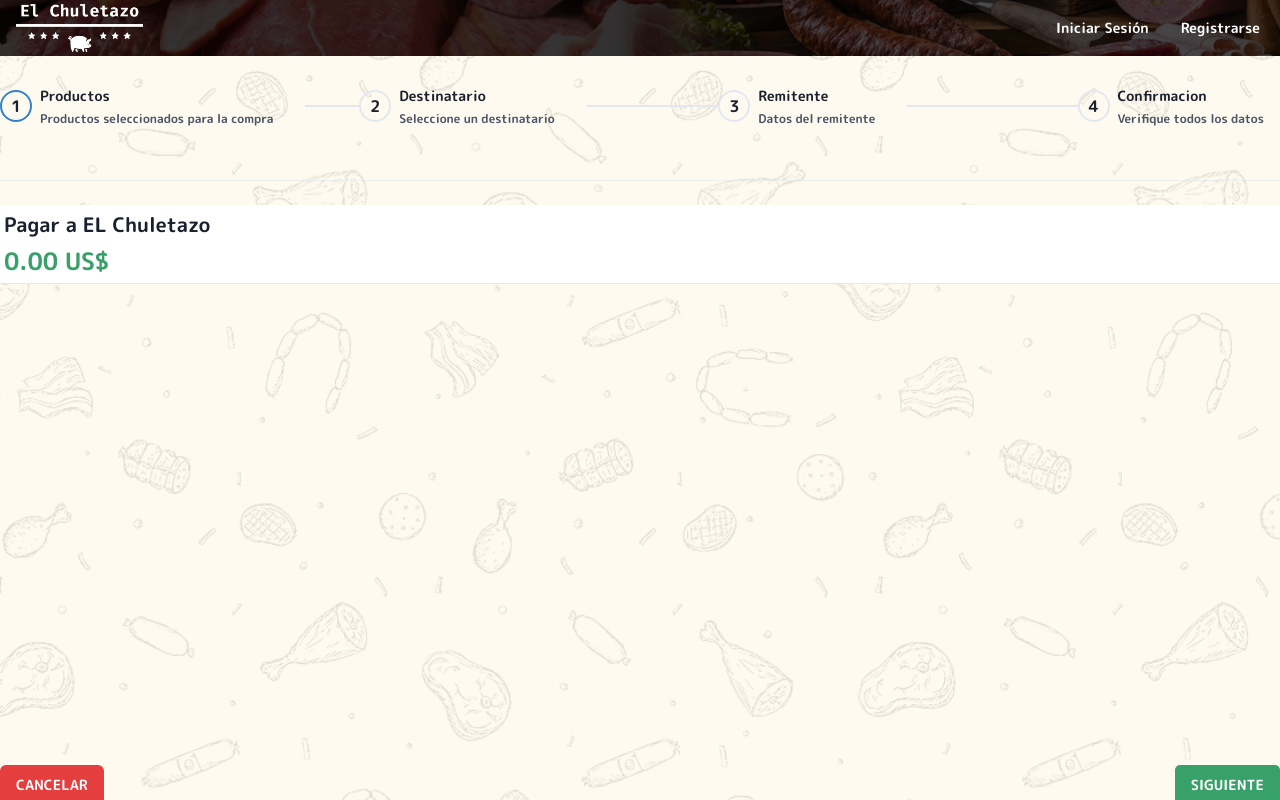
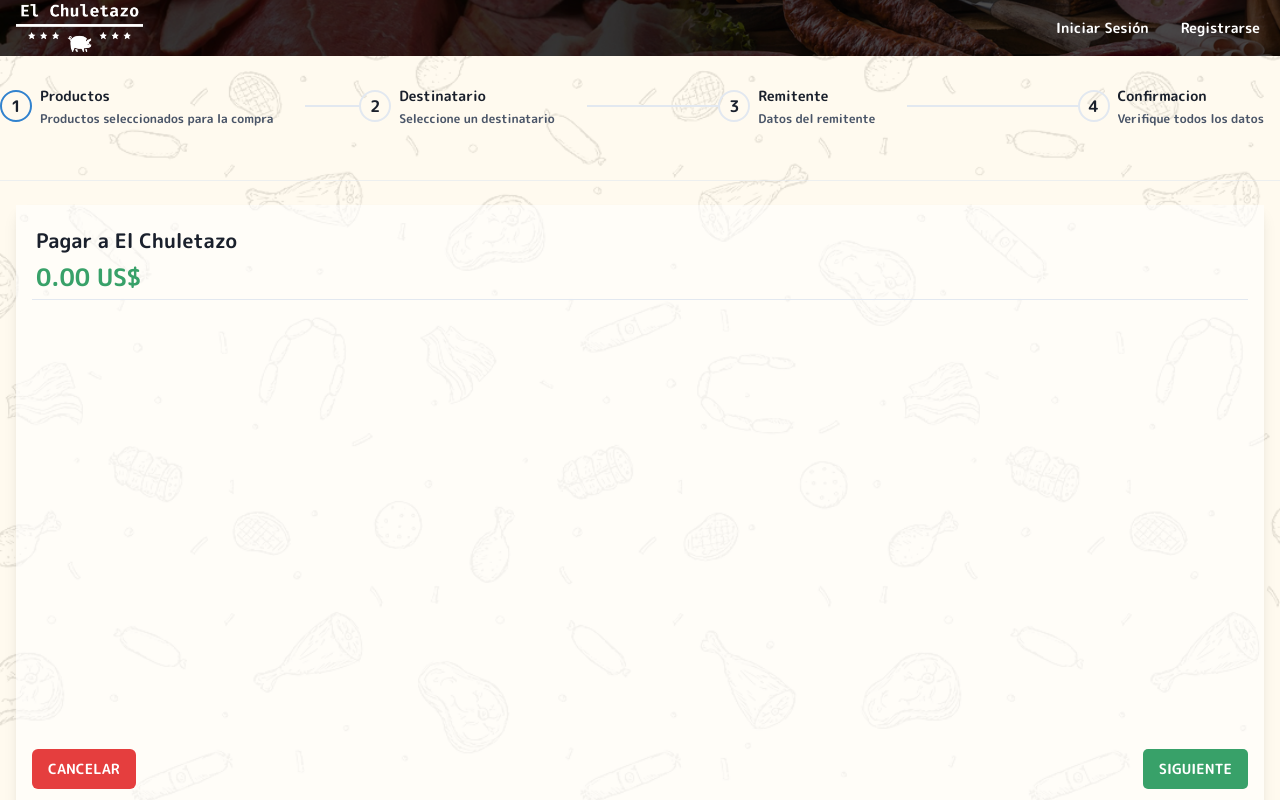
Before and after one commit to Ztaz9906/el_chuletazo_frontend, a React (Vite) app: page /pedidos in a window 1280 px wide. Shown: the top 800 px of the page. Built offline with nearby package versions, Linux system fonts and the light colour scheme.

Commit message:
Cambios en el diseño del stepper

```diff
--- a/src/components/home/pedidos/Stepper/MainStepper.jsx
+++ b/src/components/home/pedidos/Stepper/MainStepper.jsx
@@ -57,7 +57,7 @@ export default function MainStepper() {
       title: "Productos",
       description: "Productos seleccionados para la compra",
     },
-    { title: "Destinatario", description: "Seleccione un destinatario" },
+    { title: "Destinatario", description: "Seleccione un destinatario"},
     { title: "Remitente", description: "Datos del remitente" },
     { title: "Confirmacion", description: "Verifique todos los datos" },
   ];
@@ -99,21 +99,31 @@ export default function MainStepper() {
       validateOnMount={true}
     >
       {({ stepper, formikProps }) => (
-        <Flex direction="column" h="calc(100vh - 200px)">
+        <Flex
+          direction="column"
+          h="calc(100vh - 200px)"
+          p={4}
+          bg="rgba(255, 255, 255, 0.6)"
+          boxShadow="lg"
+          mt={0}
+          mr={4}
+          mb={4}
+          ml={4}
+        >
           <Box flex="1" overflow="hidden">
             <Box
               h="100%"
               overflowY="auto"
               css={{
                 "&::-webkit-scrollbar": {
-                  width: "0px",
+                  width: "8px",
                 },
                 "&::-webkit-scrollbar-thumb": {
-                  background: "none",
+                  background: "#c1c1c1",
                   borderRadius: "4px",
                 },
                 "&::-webkit-scrollbar-thumb:hover": {
-                  background: "none",
+                  background: "#a8a8a8",
                 },
               }}
             >
--- a/src/components/home/pedidos/Stepper/steps/destinatario/SelectDestinatario.jsx
+++ b/src/components/home/pedidos/Stepper/steps/destinatario/SelectDestinatario.jsx
@@ -27,7 +27,7 @@ const SelectDestinatario = () => {
   }, [values.destinatario_id, data]);
 
   return (
-    <Box width="100%" mt={8}>
+    <Box width="100%" mt={8} >
       {data && data.length === 0 ? (
         <Center>
           <DestinatarioModal />
--- a/src/components/home/pedidos/Stepper/steps/productos/ProductsList.jsx
+++ b/src/components/home/pedidos/Stepper/steps/productos/ProductsList.jsx
@@ -27,13 +27,12 @@ export default function ProductsList() {
         p={1}
         position="sticky"
         top={0}
-        bg="white"
         zIndex={1}
         borderBottom="1px solid"
         borderColor="gray.200"
       >
         <Text fontSize="20px" fontWeight="semiboldbold" mb={1}>
-          Pagar a EL Chuletazo
+          Pagar a El Chuletazo
         </Text>
         <Text fontSize="24px" fontWeight="bold" color="green.500">
           {total.toFixed(2)} US$
```
